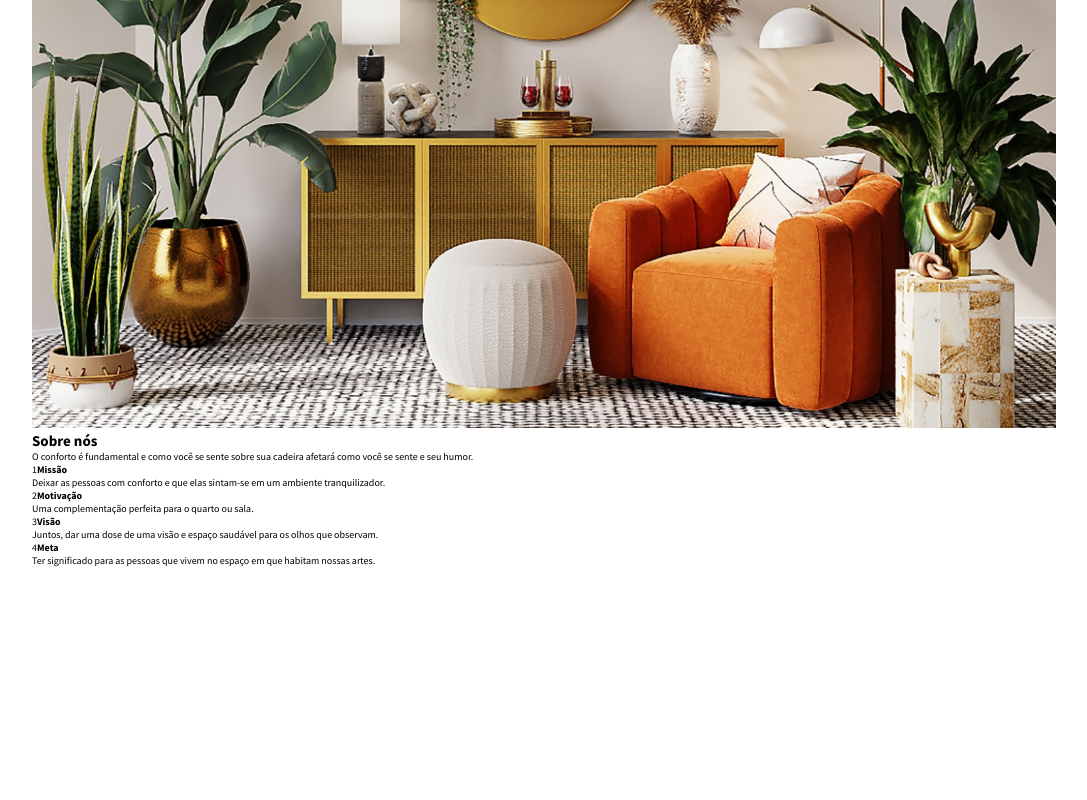
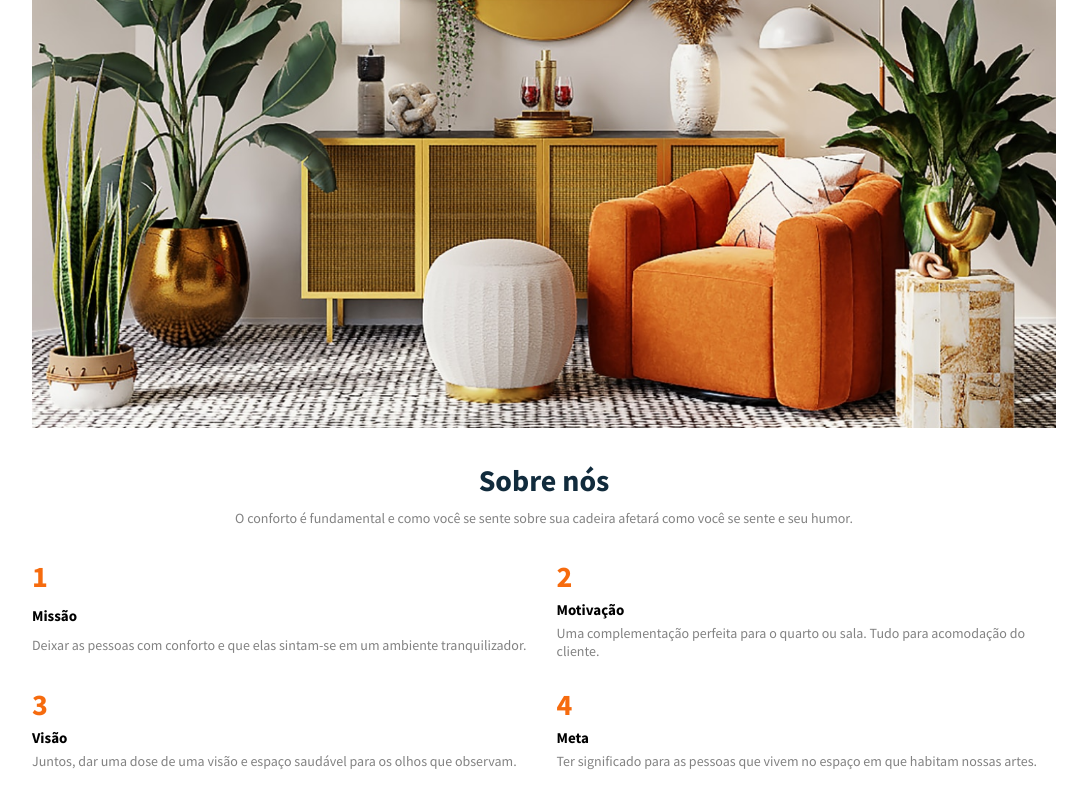
Before and after one commit to Ohnilrac/Zing, a React (Vite) app: page / in a window 1280 px wide. Shown: the part 299-1099 px from the top of the page, without its empty margins (96-1183 px from the left). Before the commit the page ends 879 px from the top, so only its background shows below. Built offline with nearby package versions, Linux system fonts and the light colour scheme.

Commit message:
About 1.0
Estilizacao do about

```diff
--- a/src/components/about/index.tsx
+++ b/src/components/about/index.tsx
@@ -1,17 +1,20 @@
-import { Container, Content } from './styles'
+import { Container, Content, SectionContainer, TittleSection } from './styles'
+import aboutImg from '../../assets/img-about.png'
 
 export function About() {
   return (
     <Container>
       <Content>
         <div>
+          <TittleSection>
             <h2>Sobre nós</h2>
             <p>
               O conforto é fundamental e como você se sente sobre sua cadeira
               afetará como você se sente e seu humor.
             </p>
+          </TittleSection>
 
-          <section>
+            <SectionContainer>
               <article>
                 <span>1</span>
                 <strong>Missão</strong>
@@ -23,7 +26,7 @@ export function About() {
               <article>
                 <span>2</span>
                 <strong>Motivação</strong>
-              <p>Uma complementação perfeita para o quarto ou sala.</p>
+                <p>Uma complementação perfeita para o quarto ou sala. Tudo para acomodação do cliente.</p>
               </article>
               <article>
                 <span>3</span>
@@ -41,10 +44,10 @@ export function About() {
                   habitam nossas artes.
                 </p>
               </article>
-          </section>
+            </SectionContainer>
         </div>
         <div>
-          <img src="" alt="" />
+          <img src={aboutImg} alt="Quato imagens de partes de uma sala decorada com cadeiras, poltronas, jarros e etc." />
         </div>
       </Content>
     </Container>
--- a/src/components/about/styles.ts
+++ b/src/components/about/styles.ts
@@ -1,9 +1,57 @@
-import styled from "styled-components";
+import styled from 'styled-components'
 
 export const Container = styled.div`
   width: 80%;
-  margin: 0 auto;
+  margin: 3rem auto;
 `
 export const Content = styled.div`
   width: 100%;
+
+  img{
+    width: 100%;
+    display: none;
+  }
 `
+export const TittleSection = styled.div`
+  text-align: center;
+
+  h2{
+    font-size: 3rem;
+    font-weight: 700;
+    color: var(--text);
+    margin-bottom: 1rem;
+  }
+
+  p{
+    font-size: 1.4rem;
+    color: var(--sub-text);
+    margin-bottom: 3rem;
+  }
+`
+
+export const SectionContainer = styled.div`
+  display: grid;
+  grid-template-columns: 1fr 1fr;
+  gap: 2.5rem;
+
+  article{
+    display: grid;
+    gap: 0.5rem;
+
+    span{
+      font-size: 3rem;
+      font-weight: 700;
+      color: var(--orange);
+    }
+
+    strong{
+      font-size: 1.5rem;
+      color: #000000;
+    }
+
+    p{
+      font-size: 1.4rem;
+      color: var(--sub-text);
+    }
+  }
+`
```
Also changed, not shown: src/assets/img-about.png (added). Lines whose indentation alone changed are shown as unchanged.
